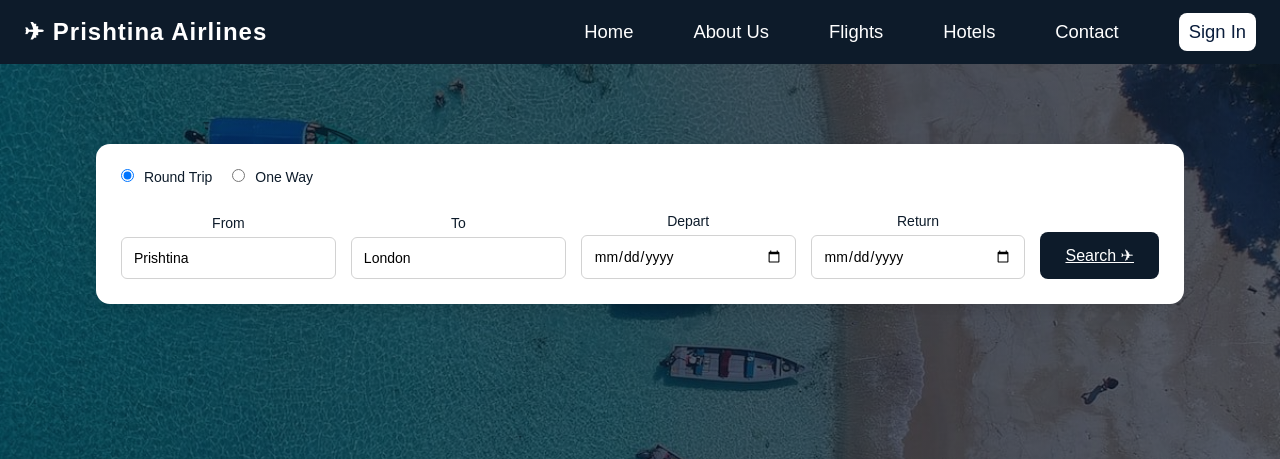
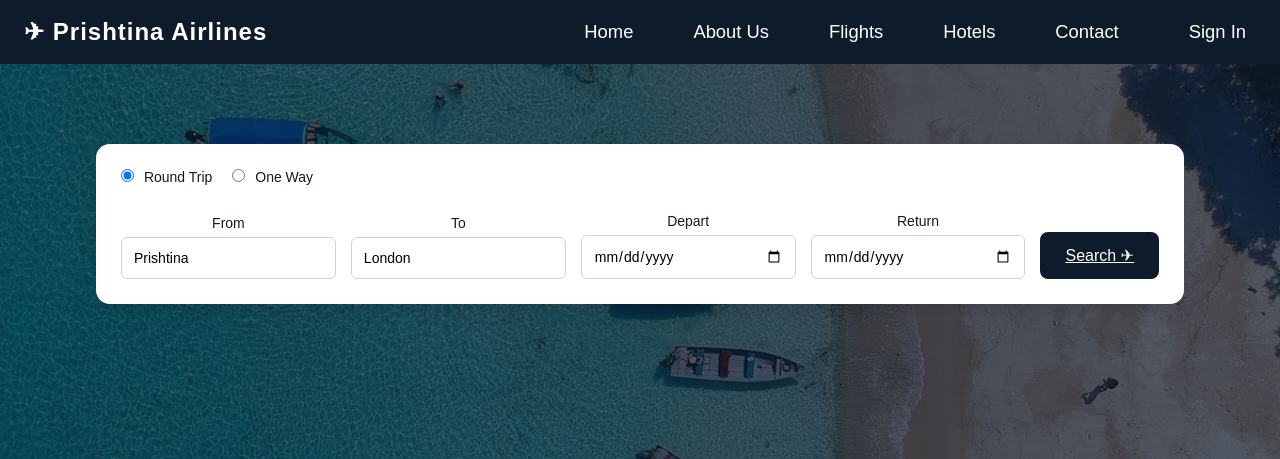
Before and after one commit to Albarudari/PrishtinaAirlines, a PHP site: page /hotels.html in a window 1280 px wide. Shown: the top 459 px of the page. Run offline with PHP 8.4, Linux system fonts and the light colour scheme.

Commit message:
Ishalla editi i fundit

```diff
--- a/flights.css
+++ b/flights.css
@@ -61,7 +61,7 @@ body {
 }
 
 .signin-btn {
-  background: var(--blue);
+  background: var(--0d1b2a);
   padding: 10px 24px !important;
   border-radius: 10px;
   font-weight: 600 !important;
--- a/homepage.html
+++ b/homepage.html
@@ -60,7 +60,7 @@
             <input type="date">
         </div>
 
-        <a href="londontickets.html" class="search-btn">Search ✈</a>
+        <a href="flights.html" class="search-btn">Search ✈</a>
 
     </div>
 
--- a/hotels.css
+++ b/hotels.css
@@ -190,8 +190,8 @@
     background: rgba(13,27,42,0.08);
 }
 .signin-btn {
-    background: #fff;
-    color: #0a1d3b !important;
+    background: #0d1b2a;
+    color: #ffffff !important;
     border-radius: 8px;
     border: none;
     padding: 8px 18px;
--- a/hotels.html
+++ b/hotels.html
@@ -57,7 +57,7 @@
                     <input type="date">
                 </div>
 
-                <a href="londontickets.html" class="search-btn">Search ✈</a>
+                <a href="flights.html" class="search-btn">Search ✈</a>
             </div>
         </div>
     </section>
```
